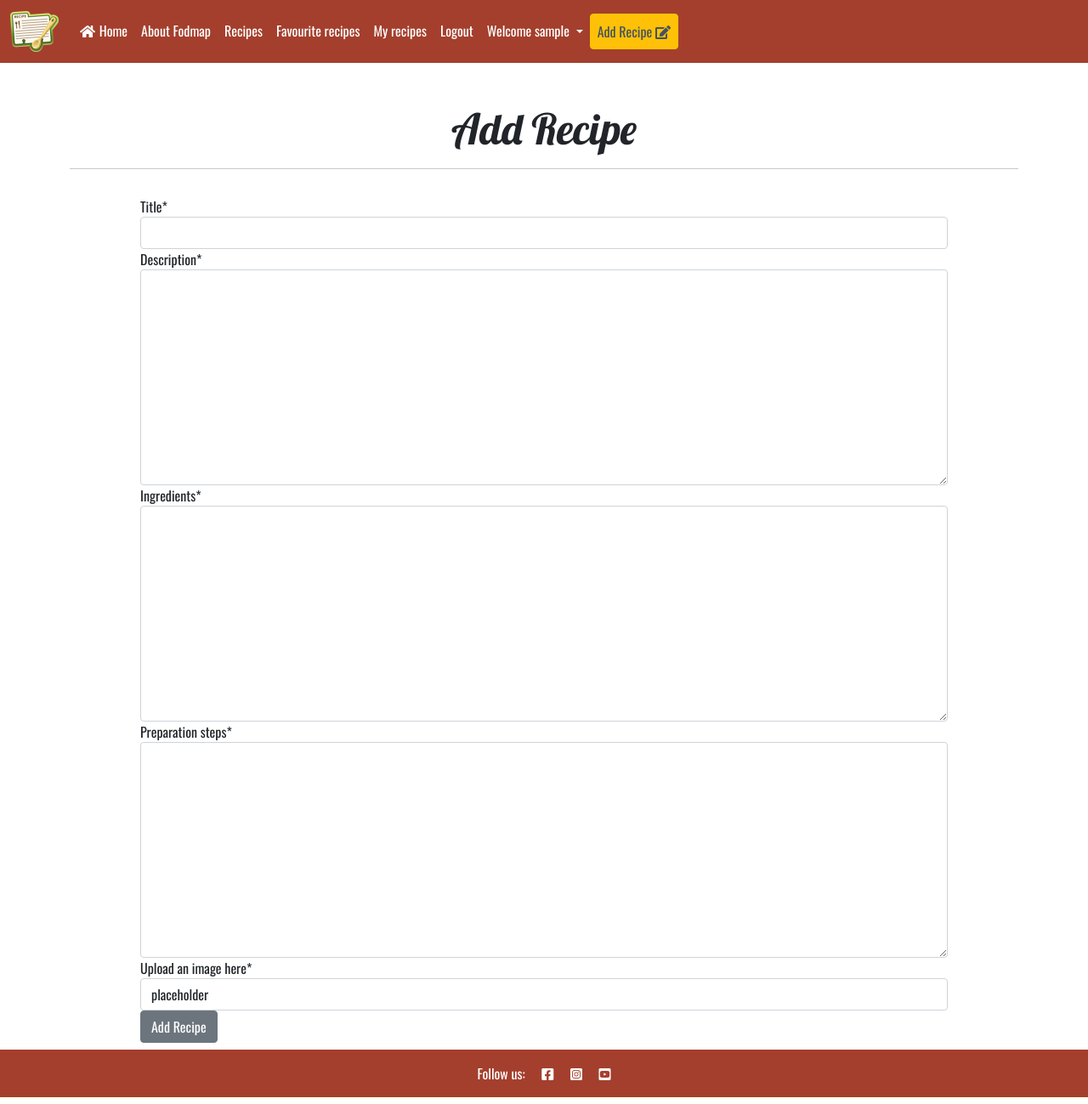
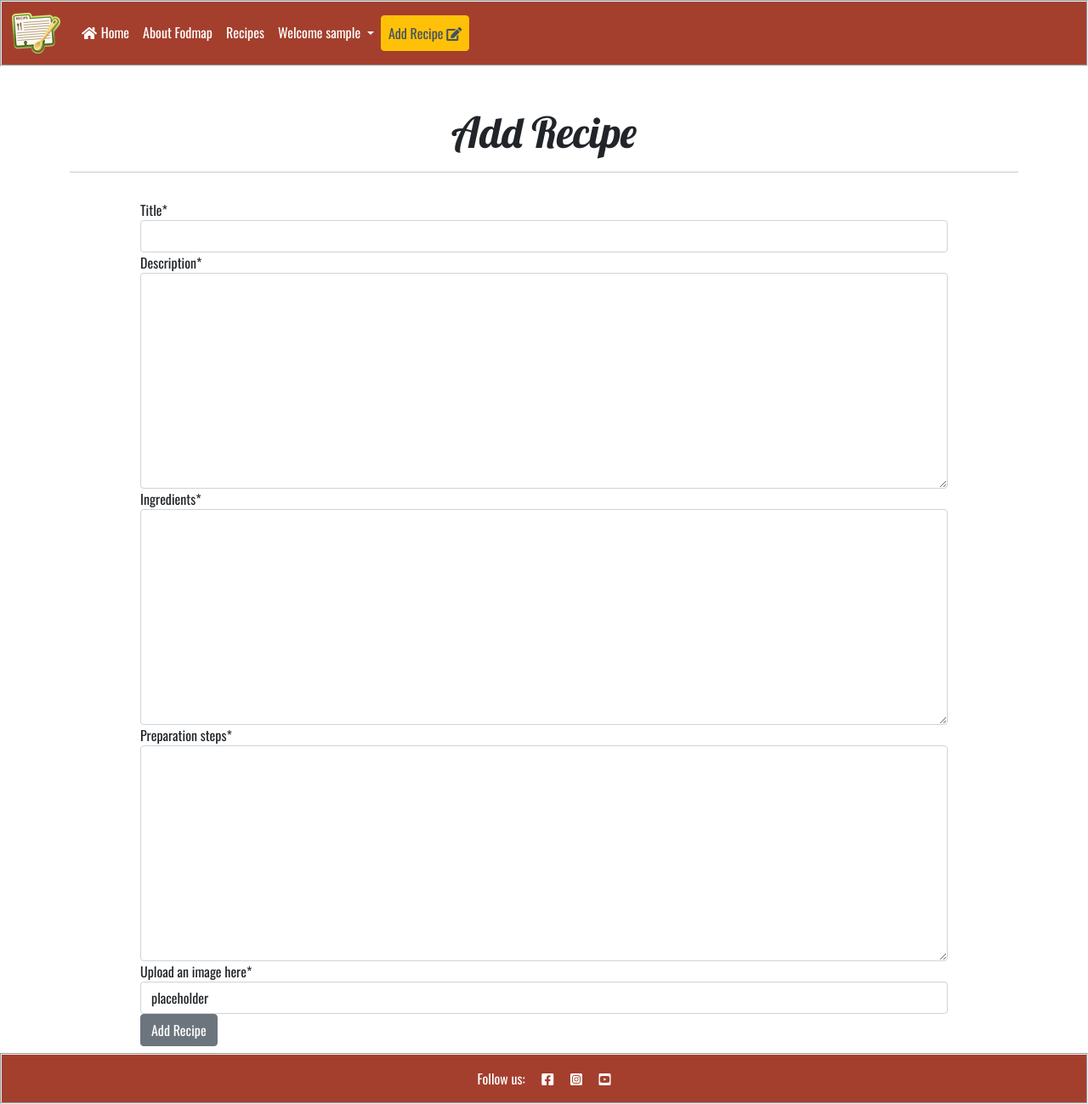
Before and after one commit to Code-Institute-Submissions/https-github.com-Karasp1980-Fodmap-recipes, a Django app: page /add_recipe in a window 1280 px wide. Shown: the whole page at 85% size. Run offline with Django 3.2, Linux system fonts and the light colour scheme; the visitor is signed in with stand-in values (Sample User, id 1); some libraries are stand-ins or nearby versions.

```diff
--- a/recipes/views.py
+++ b/recipes/views.py
@@ -160,13 +160,14 @@ class EditRecipe(UpdateView):
     model = Post
     template_name = 'edit_recipe.html'
     form_class = RecipeForm
-    success_url = "/"
+    success_url = "/my_recipes"
 
 class DeleteRecipe(DeleteView):
     """ Delete Recipe """
     model = Post
     template_name = 'delete_recipe.html'
-    success_url = "/"
+    success_url = "/my_recipes"
+
 
 
 class PostLike(View):
--- a/static/css/style.css
+++ b/static/css/style.css
@@ -11,7 +11,7 @@ body {
 .navbar {
     background-color: #A43F2D !important;
     color: #fff !important;
-
+    border: 2px groove;
 }
 
 .nav-item a {
@@ -20,6 +20,10 @@ body {
 
 .nav-item a:hover {
     color:  #445261 !important;
+}
+
+#dropdown-items{
+    color: #A43F2D !important;
 }
 
 #recipe-btn {
@@ -38,10 +42,15 @@ body {
     background-color: white;
 }
 
+.page-footer{
+    border: 2px groove;
+}
+
 .card {
     border: none;
     background-color: transparent;
 }
+
 
 .image-container {
     position: relative;
@@ -189,7 +198,7 @@ body {
 
 
 /* about page */
-.fodmap-image{
+.about-image{
     background: no-repeat center center fixed;
     background-size: cover;
     height: auto;
@@ -254,3 +263,14 @@ body {
     font-family: 'Oswald', sans-serif;
     color: white;
 }
+
+
+.userlog-image{
+    background: no-repeat center center fixed;
+    background-size: cover;
+    height: 83vh;
+    display: flex;
+    justify-content: center;
+    align-items: center;
+    position: relative;
+}
--- a/templates/base.html
+++ b/templates/base.html
@@ -45,17 +45,22 @@
 
                     <!--if user is authenticated-->
                     {% if user.is_authenticated %}
-
-                    <li class="nav-item">
-                        <a class="nav-link" href="{% url 'favourite_recipes' %}">Favourite recipes</a>
+                    <li class="nav-item dropdown">
+                        <a class="nav-link dropdown-toggle" href="#" id="navbarDropdown" role="button" data-bs-toggle="dropdown" aria-haspopup="true" aria-expanded="false">
+                        Welcome {{ user.username }}
+                        </a>
+                        <div class="dropdown-menu" aria-labelledby="navbarDropdown">
+                            <a id="dropdown-items" class="dropdown-item" href="{% url 'favourite_recipes' %}">Favourite recipes</a>
+                            <a id="dropdown-items" class="dropdown-item" href="{% url 'my_recipes' %}">My recipes</a>
+                            <a id="dropdown-items" class="dropdown-item" href="{% url 'add_recipe' %}">Add recipe</a>
+                            <div class="dropdown-divider"></div>
+                            <a id="dropdown-items" class="dropdown-item" href="{% url 'account_logout' %}">Logout</a>
+                        </div>
                     </li>
                     <li class="nav-item">
-                        <a class="nav-link" href="{% url 'my_recipes' %}">My recipes</a>
+                        <a class="nav-link btn btn-warning btn-login-register" id="recipe-btn" href="{% url 'add_recipe' %}">Add Recipe   <i class="fas fa-edit ml-3"></i></a>
                     </li>
-                    <li class="nav-item">
-                        <a class="nav-link" href="{% url 'account_logout' %}">Logout</a>
-                    </li>
-                     <!--if user is not authenticated-->
+
                     {% else %}
                     <li class="nav-item">
                         <a class="nav-link" href="{% url 'account_signup' %}">Register</a>
@@ -63,29 +68,6 @@
                     <li class="nav-item">
                         <a class="nav-link" href="{% url 'account_login' %}">Login</a>
                     </li>
-                    {% endif %}
-
-
-                    <!--if user is authenticated-->
-                    {% if user.is_authenticated %}
-                    <li class="nav-item dropdown">
-                        <a class="nav-link dropdown-toggle" href="#" id="navbarDropdown" role="button" data-toggle="dropdown" aria-haspopup="true" aria-expanded="false">
-                        Welcome {{ user.username }}
-                        </a>
-                        <div class="dropdown-menu" aria-labelledby="navbarDropdown">
-                            <a class="dropdown-item" href="#">Favourite Recipes</a>
-                            <a class="dropdown-item" href="{% url 'favourite_recipes' %}">Favourite recipes</a>
-                            <a class="dropdown-item" href="{% url 'my_recipes' %}">My recipes</a>
-                            <div class="dropdown-divider"></div>
-                            <a class="dropdown-item" href="{% url 'account_logout' %}">Logout</a>
-                            <a class="dropdown-item" href="{% url 'add_recipe' %}">Add recipe</a>
-                        </div>
-                    </li>
-                    <li class="nav-item">
-                        <a class="nav-link btn btn-warning btn-login-register" id="recipe-btn" href="{% url 'add_recipe' %}">Add Recipe   <i class="fas fa-edit ml-3"></i></a>
-                    </li>
-
-
                     {% endif %}
 
                 </ul>
@@ -101,7 +83,7 @@
     </main>
 
     <!-- Footer -->
-    <footer class="footer mt-auto py-3 dark-bg">
+    <footer class="footer mt-auto py-3 dark-bg page-footer">
         <p class="m-0 text-center text-white">Follow us:
             <i class="fab fa-facebook-square ms-3"></i>
             <i class="fab fa-instagram-square ms-3"></i>
--- a/templates/edit_recipe.html
+++ b/templates/edit_recipe.html
@@ -17,10 +17,12 @@
          <form method="post" enctype="multipart/form-data">
             {% csrf_token %}
             {{ form.as_p}}
+            <br>
             <button class="btn btn-success right mb-2" type="submit" >Edit Post <i class="fas fa-edit ml-3"></i></button>
          </form>
       </div>
    </div>
 </div>
+<br>
 {% endif %}
 {%endblock%}
--- a/templates/index.html
+++ b/templates/index.html
@@ -44,7 +44,7 @@
                                     <img class="card-img-top"
                                         src="https://res.cloudinary.com/dglcwfgzw/image/upload/v1678303325/vegetables-790022_960_720_jizvfv.jpg">
                                     {% else %}
-                                    <img class="card-img-top" src=" {{ post.image.url }}">
+                                    <img class="card-img-top" height="300px"  src=" {{ post.image.url }}">
                                     {% endif %}
                                     <div class="image-flash">
                                         <p class="author">Author: {{ post.author }}</p>
```
Also changed, not shown: templates/about.html (+21 -16 lines), templates/account/logout.html (+9 -8 lines), templates/delete_recipe.html (+12 -3 lines).
